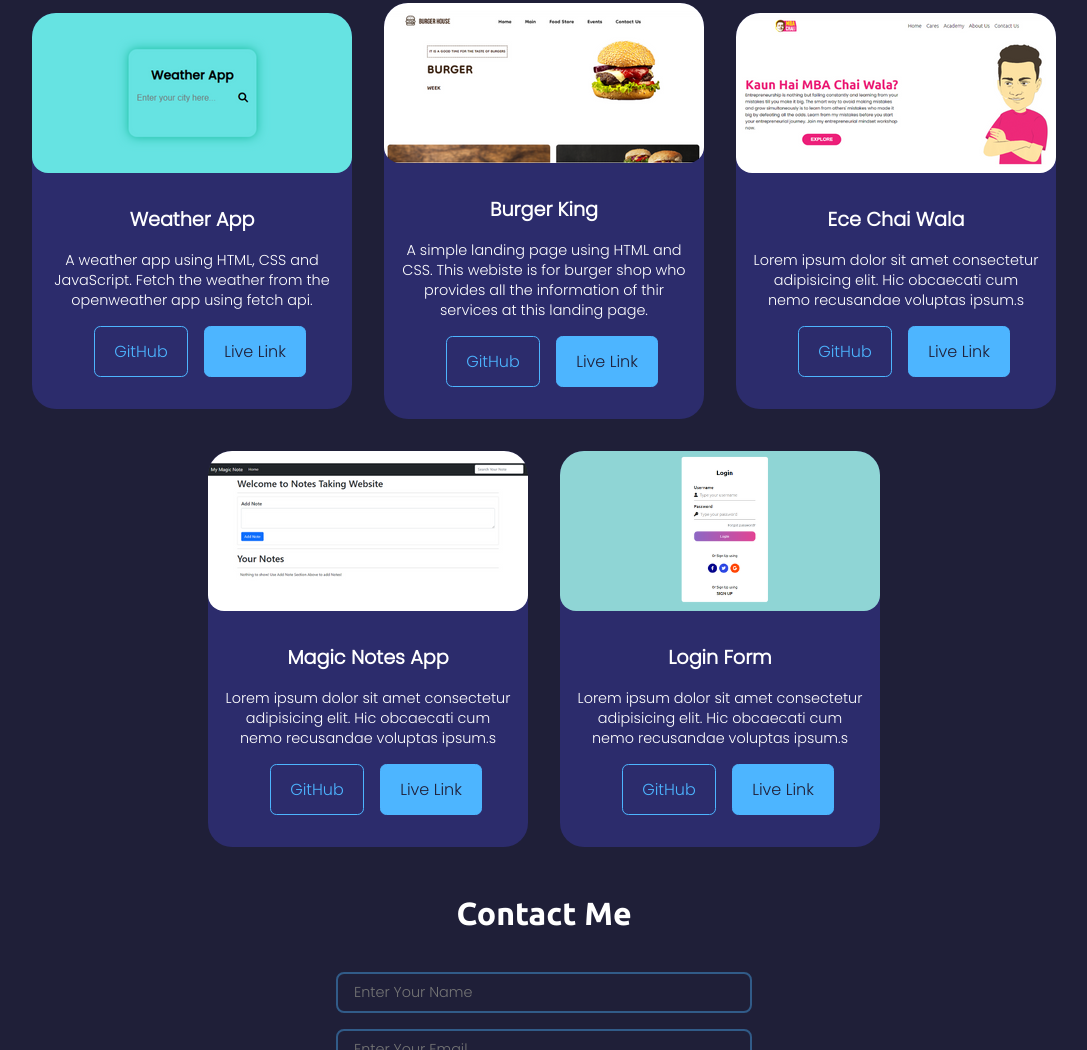
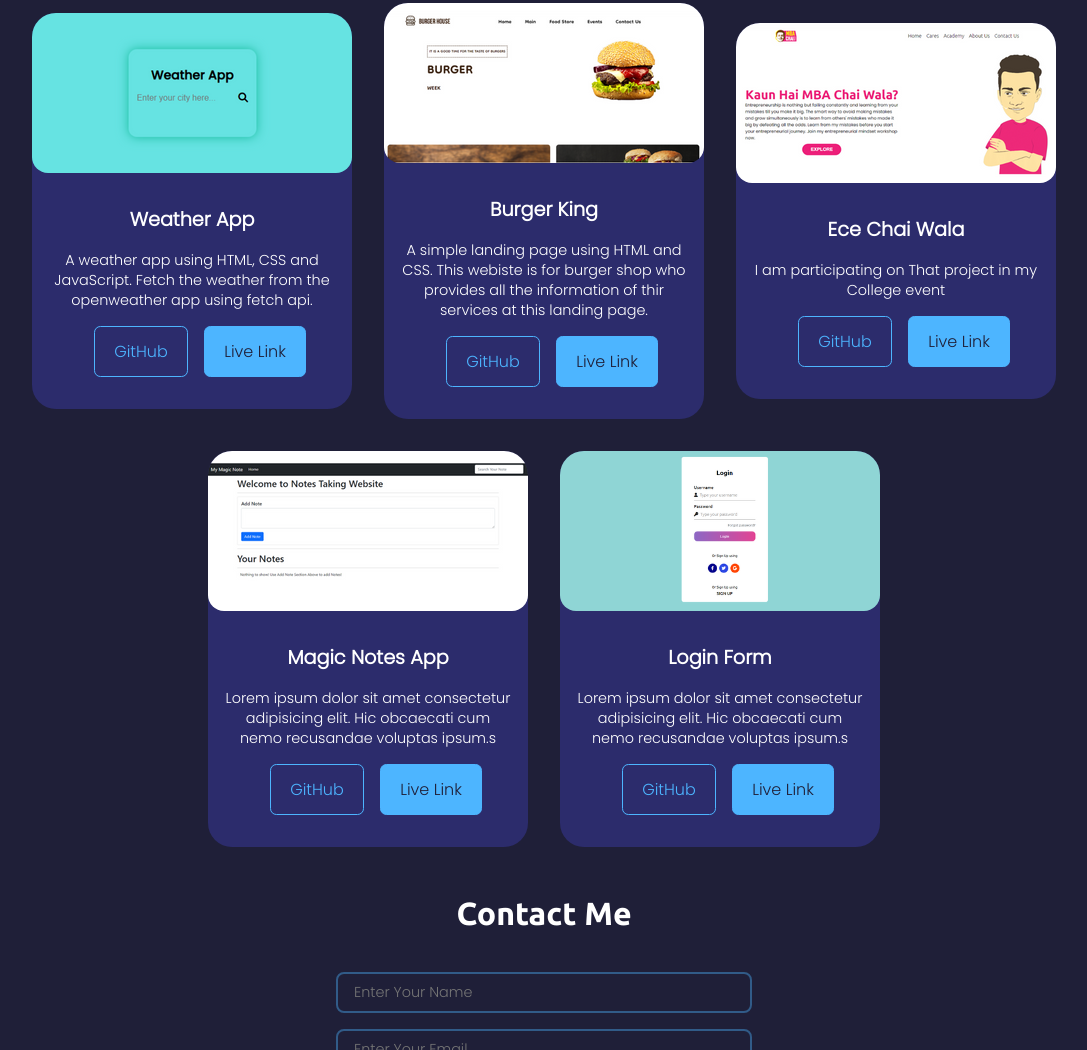
Before and after one commit to Bhargavi9391/webpage, a plain HTML site: page index.html in a window 1280 px wide. Shown: the part 1981-3031 px from the top of the page, without its empty margins (96-1183 px from the left). Drawn offline with Linux system fonts and the light colour scheme.

Commit message:
Update index.html

```diff
--- a/index.html
+++ b/index.html
@@ -185,9 +185,8 @@
                 </div>
 
                 <h1 class="t-white poppins">Ece Chai Wala</h1>
-                <p class="t-white poppins">Lorem ipsum dolor sit amet consectetur adipisicing elit. Hic obcaecati cum
-                    nemo
-                    recusandae voluptas ipsum.s</sp>
+                <p class="t-white poppins">I am participating on That project in my College event
+                   </p>
                 <div class="buttons flex s-around">
                     <a href="#" target="_blank"
                         class="btn mx-1 m-top">GitHub</a>
```
